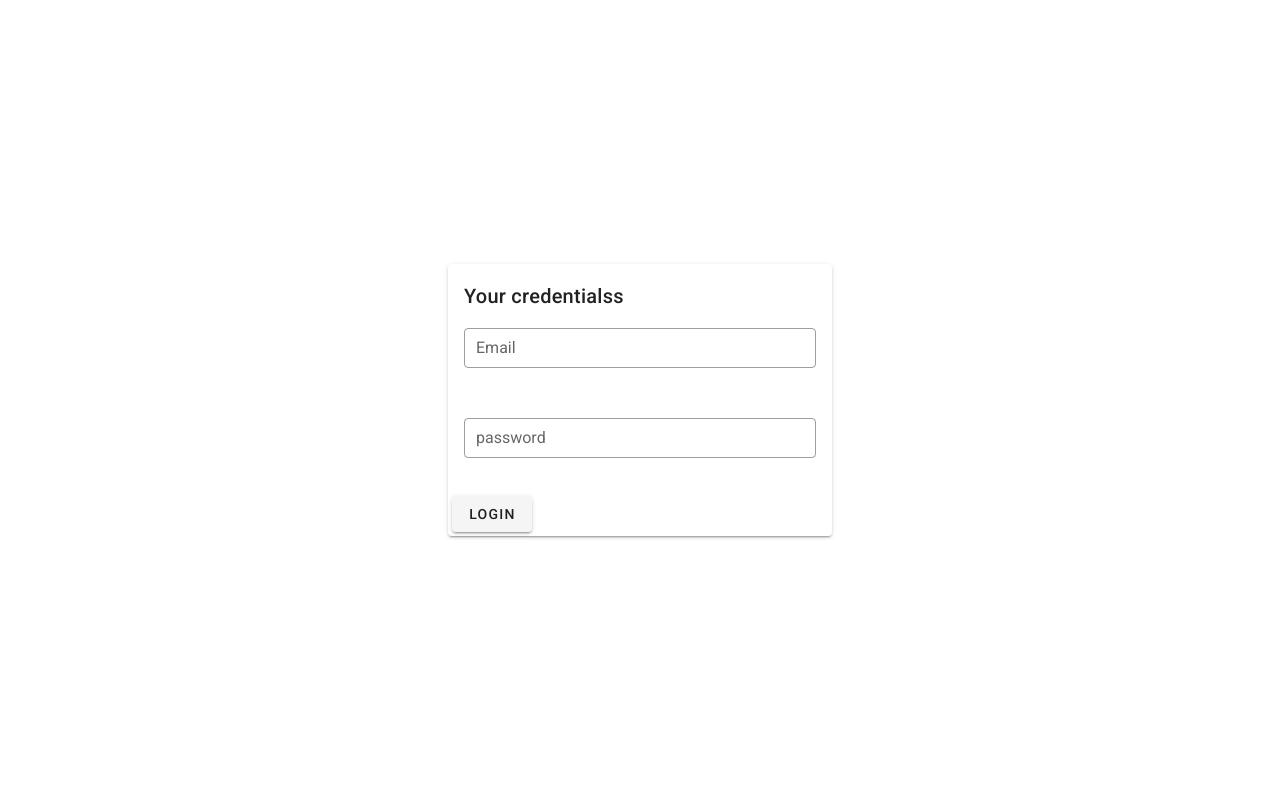
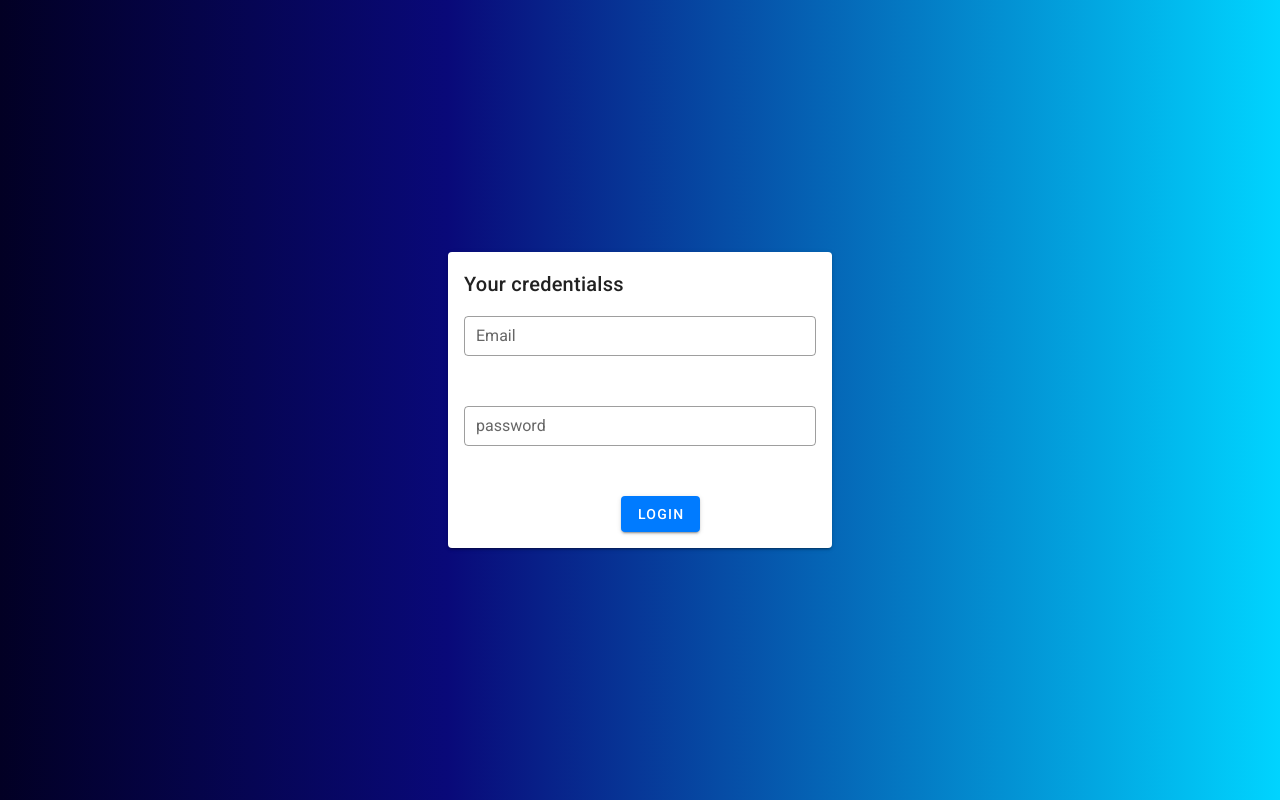
Before and after one commit to ziadbastawy/crud-actions, a Vue app: page /login in a window 1280 px wide. Built offline with nearby package versions, Linux system fonts and the light colour scheme.

Commit message:
login loading

```diff
--- a/src/views/login.vue
+++ b/src/views/login.vue
@@ -34,7 +34,11 @@
                 :rules="[(value) => !!value || 'Password is required.']"
               ></v-text-field>
             </v-col>
-            <v-btn @click="login"> Login </v-btn>
+            <v-col offset="5">
+              <v-btn color="primary" @click="login" :loading="loading">
+                Login
+              </v-btn>
+            </v-col>
           </v-row>
         </v-form>
       </v-card-text>
@@ -58,6 +62,7 @@ export default {
         },
       },
       valid: true,
+      loading: false,
     };
   },
   computed: {
@@ -71,7 +76,18 @@ export default {
   methods: {
     login() {
       if (this.$refs.form.validate()) {
-
+        this.loading = true;
+        const payload = {
+          Email: this.user_email,
+          Password: this.user_password,
+        };
+        this.$axios.post("user/login", payload).then((res) => {
+          localStorage.setItem("token", res.data.token);
+          this.loading = false;
+          this.$router.push({
+            name: "country-list",
+          });
+        });
       }
     },
   },
@@ -81,5 +97,48 @@ export default {
 <style scoped>
 .login {
   height: 100vh;
+  background: rgb(2, 0, 36);
+  background: linear-gradient(
+    90deg,
+    rgba(2, 0, 36, 1) 0%,
+    rgba(9, 9, 121, 1) 35%,
+    rgba(0, 212, 255, 1) 100%
+  );
+}
+.custom-loader {
+  animation: loader 1s infinite;
+  display: flex;
+}
+@-moz-keyframes loader {
+  from {
+    transform: rotate(0);
+  }
+  to {
+    transform: rotate(360deg);
+  }
+}
+@-webkit-keyframes loader {
+  from {
+    transform: rotate(0);
+  }
+  to {
+    transform: rotate(360deg);
+  }
+}
+@-o-keyframes loader {
+  from {
+    transform: rotate(0);
+  }
+  to {
+    transform: rotate(360deg);
+  }
+}
+@keyframes loader {
+  from {
+    transform: rotate(0);
+  }
+  to {
+    transform: rotate(360deg);
+  }
 }
 </style>
```
